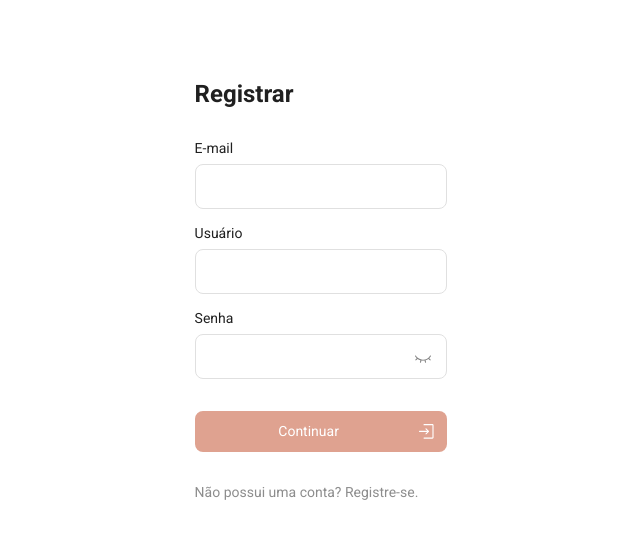
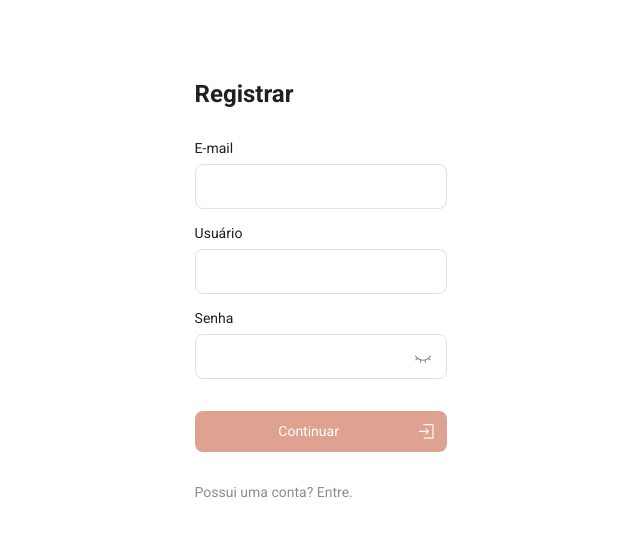
Before and after one commit to ItaloMedici/my-schedule-app, a React (Vite) app in the folder web/: page /register in a window 1280 px wide. Shown: the top 538 px of the page, without its empty margins (319-959 px from the left). Built offline with nearby package versions, Linux system fonts and the light colour scheme.

Commit message:
fix: link to login

```diff
--- a/web/src/pages/Register/index.tsx
+++ b/web/src/pages/Register/index.tsx
@@ -75,7 +75,7 @@ const handleRegister: React.FC = () => {
           </Button>
         </form>
 
-        <Link to='/auth'>{formatMessage({id: "messages.signUp"})}</Link>
+        <Link to='/auth'>{formatMessage({id: "messages.signIn"})}</Link>
       </CardForm>
     </MainContainer>
   );
```
